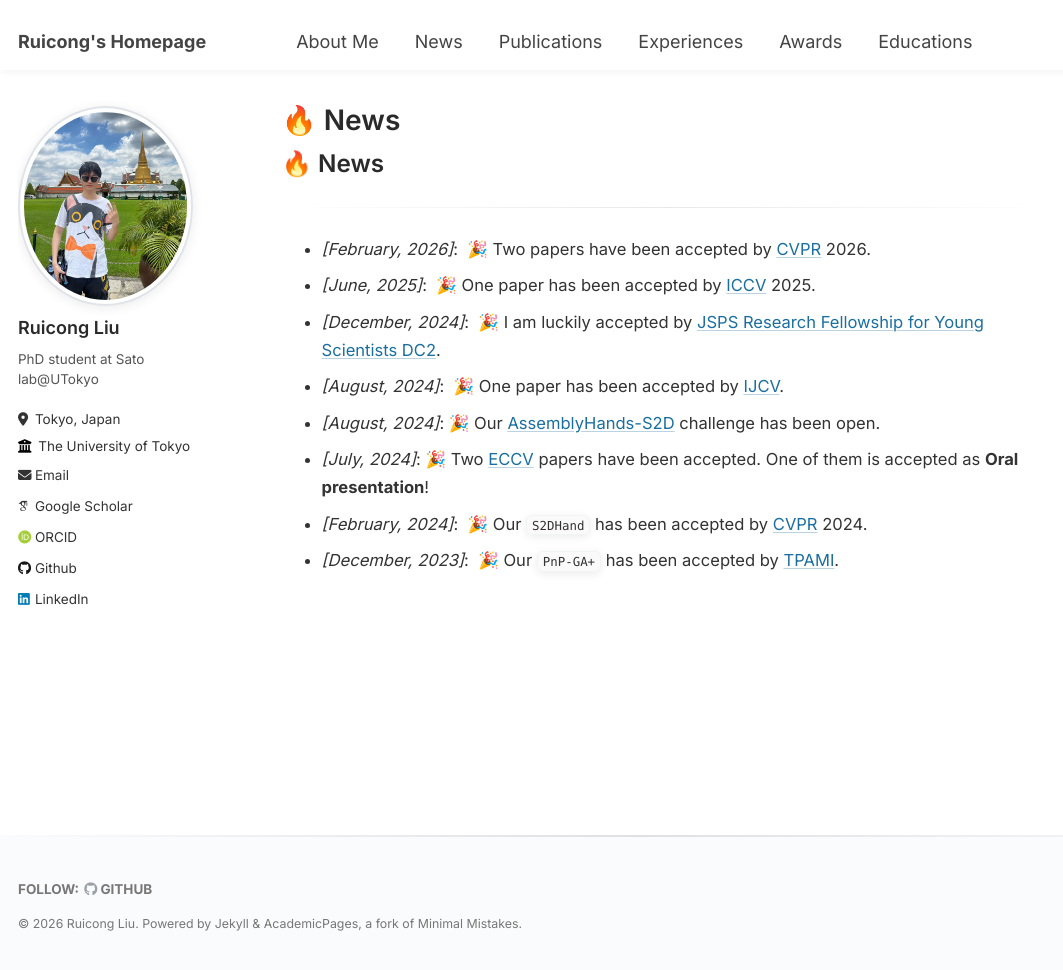
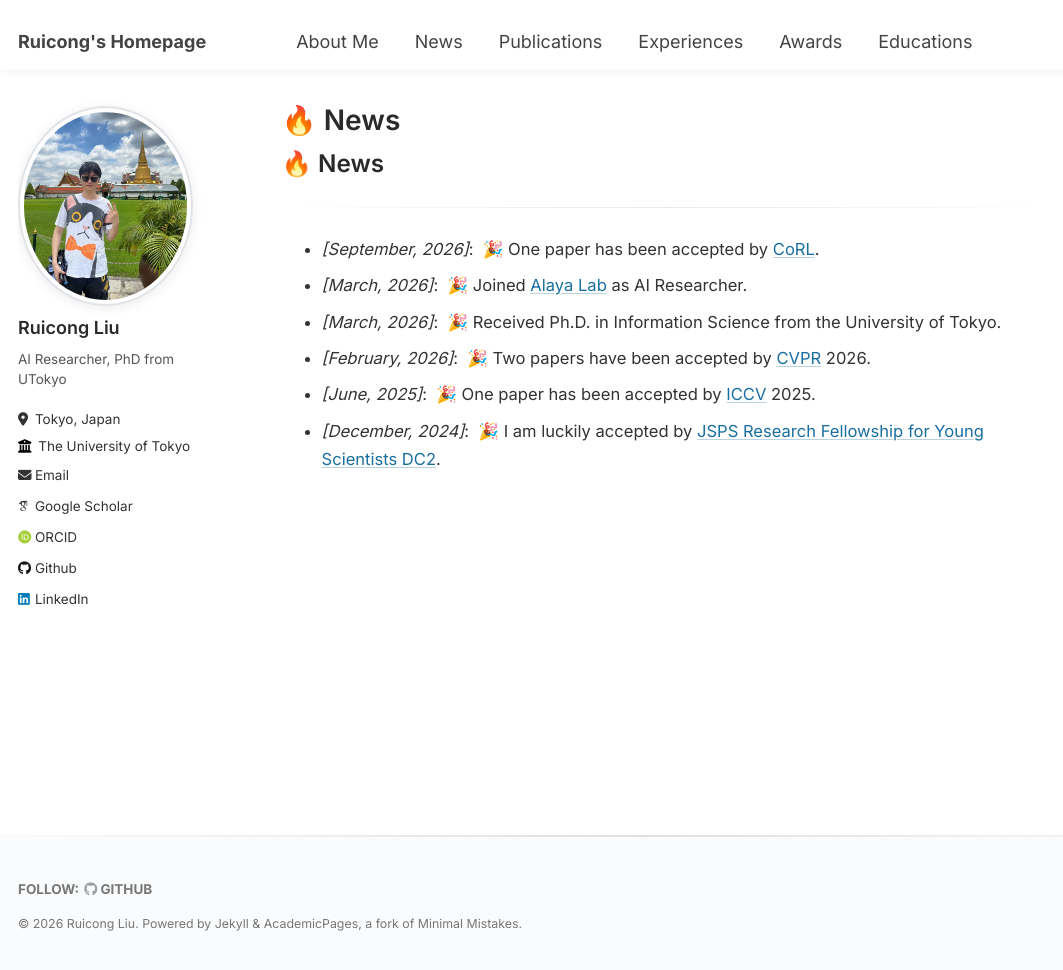
Before and after one commit to RuicongLiu/RuicongLiu.github.io, a Jekyll site: the page built from _pages/includes/news.md, in a window 1280 px wide and 970 px high. Shown: the whole window, without its empty margins (0-1063 px from the left). Built offline with Jekyll 4.4.1, drawn with Linux system fonts in a browser that asks for light colours; some web fonts are replaced; our own code applies the rules of GitHub Pages for plain Markdown files.

Commit message:
update homepage

```diff
--- a/_config.yml
+++ b/_config.yml
@@ -24,8 +24,9 @@ author:
   avatar           : "avatar.png"
   name             : "Ruicong Liu"
   pronouns         : # example: "she/her"
-  bio              : "PhD student at Sato lab@UTokyo"
+  bio              : "AI Researcher, PhD from UTokyo"
   location         : "Tokyo, Japan"
+  employer         : "Alaya Lab"
   employer         : "The University of Tokyo"
   uri              : # URL
   email            : "lruicong@ut-vision.org"
--- a/_pages/includes/news.md
+++ b/_pages/includes/news.md
@@ -1,12 +1,15 @@
 # 🔥 News
 ----
+- *[September, 2026]*: &nbsp;🎉 One paper has been accepted by [CoRL](https://www.corl.org/).
+- *[March, 2026]*: &nbsp;🎉 Joined [Alaya Lab](https://alayalab.ai/) as AI Researcher.
+- *[March, 2026]*: &nbsp;🎉 Received Ph.D. in Information Science from the University of Tokyo.
 - *[February, 2026]*: &nbsp;🎉 Two papers have been accepted by [CVPR](https://cvpr.thecvf.com/) 2026.
 - *[June, 2025]*: &nbsp;🎉 One paper has been accepted by [ICCV](https://iccv.thecvf.com/) 2025.
 - *[December, 2024]*: &nbsp;🎉 I am luckily accepted by [JSPS Research Fellowship for Young Scientists DC2](https://www.jsps.go.jp/).
-- *[August, 2024]*: &nbsp;🎉 One paper has been accepted by [IJCV](https://link.springer.com/journal/11263).
-- *[August, 2024]*:  🎉 Our [AssemblyHands-S2D](https://hands-workshop.org/challenge2024.html) challenge has been open.
-- *[July, 2024]*:  🎉 Two [ECCV](https://eccv2024.ecva.net/) papers have been accepted. One of them is accepted as **Oral presentation**!
+<!-- - *[August, 2024]*: &nbsp;🎉 One paper has been accepted by [IJCV](https://link.springer.com/journal/11263). -->
+<!-- - *[August, 2024]*:  🎉 Our [AssemblyHands-S2D](https://hands-workshop.org/challenge2024.html) challenge has been open. -->
+<!-- - *[July, 2024]*:  🎉 Two [ECCV](https://eccv2024.ecva.net/) papers have been accepted. One of them is accepted as **Oral presentation**! -->
 <!-- - *[March, 2024]*: &nbsp;🎉 I start my internship at [CVML@NUS](https://cvml.comp.nus.edu.sg/). -->
-- *[February, 2024]*: &nbsp;🎉 Our `S2DHand` has been accepted by [CVPR](https://cvpr2024.thecvf.com/) 2024.
-- *[December, 2023]*: &nbsp;🎉 Our `PnP-GA+` has been accepted by [TPAMI](https://ieeexplore.ieee.org/xpl/RecentIssue.jsp?punumber=34).
+<!-- - *[February, 2024]*: &nbsp;🎉 Our `S2DHand` has been accepted by [CVPR](https://cvpr2024.thecvf.com/) 2024. -->
+<!-- - *[December, 2023]*: &nbsp;🎉 Our `PnP-GA+` has been accepted by [TPAMI](https://ieeexplore.ieee.org/xpl/RecentIssue.jsp?punumber=34). -->
 <!-- - *[December, 2023]*: &nbsp;🎉 Our `UVAGaze` has been accepted by [AAAI](https://aaai.org/aaai-conference/) 2024. -->
```
Also changed, not shown: _pages/includes/intro.md (+4 -2 lines), _pages/includes/pub.md (+3 -3 lines).
